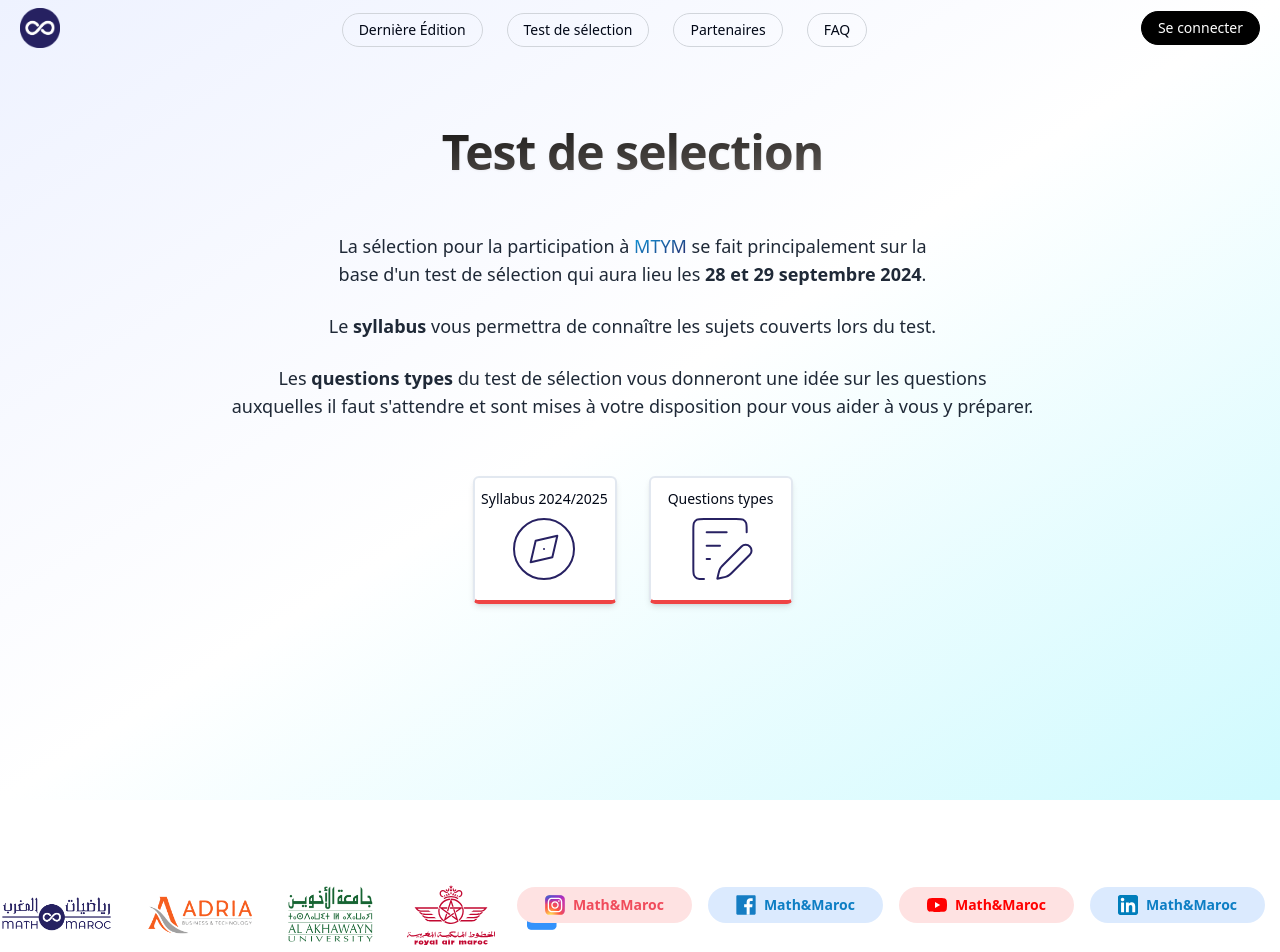
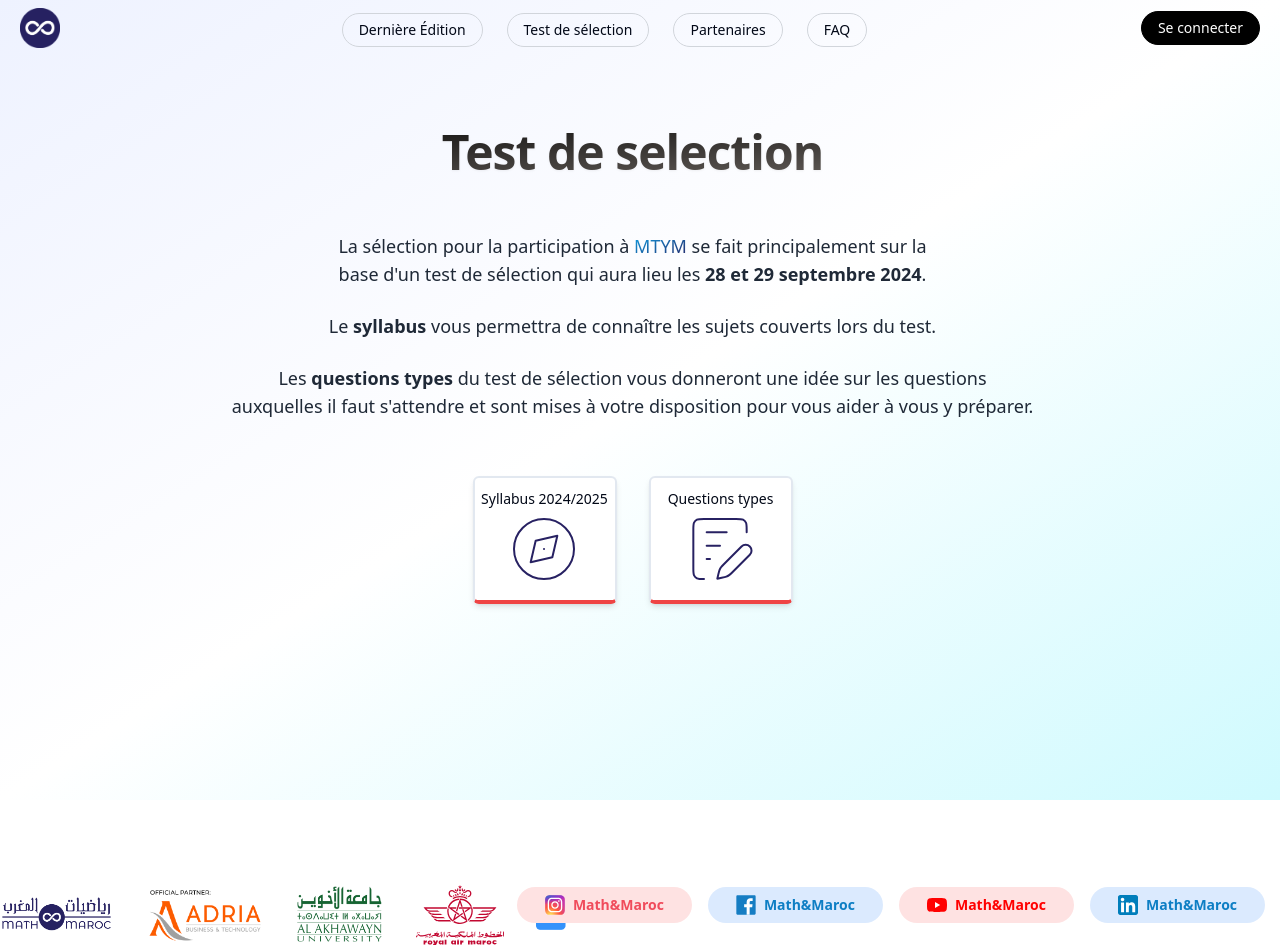
Before and after one commit to wavedevgit/fma-2025, a Next.js app in the folder front/: page /en/selection in a window 1280 px wide. Shown: the top 952 px of the page. Built offline with nearby package versions, Linux system fonts and the light colour scheme.

Commit message:
minor updates & typos

```diff
--- a/front/src/app/[lang]/application/form/steps/upload-step.tsx
+++ b/front/src/app/[lang]/application/form/steps/upload-step.tsx
@@ -154,7 +154,7 @@ export const UploadStep = ({
             return (
               <FormItem>
                 <FormLabel>Règlement signé par l&apos;élève et le tuteur légal
-                  (<Link className="text-blue-500 underline" href='https://drive.google.com/file/d/1vbC98AXIDK_Mn8lsS-NhhWX3VTKEODKx/view?usp=drive_link' target="_blank">fichier</Link>)
+                  (<Link className="text-blue-500 underline" href='https://drive.google.com/file/d/16yx363zCnFXsvlsl6s5I-dCkCq8FlvQw/view?usp=sharing' target="_blank">fichier</Link>)
                   .<RequiredAsterisk /></FormLabel>
                 <FormControl>
                   <Input
--- a/front/src/app/[lang]/faq/page.tsx
+++ b/front/src/app/[lang]/faq/page.tsx
@@ -85,7 +85,7 @@ export default function FAQPage() {
         <AccordionItem value="item-7">
           <AccordionTrigger>Est-ce que la compétition est réservée aux élèves du lycée publique ?</AccordionTrigger>
           <AccordionContent className="text-gray-700">
-          Oui, tous les élèves du lycée peuvent s&apos;inscrire incluant lycée publique, privé ou bien mission étrangère.
+          Non, tous les élèves du lycée peuvent s&apos;inscrire incluant lycée publique, privé ou bien mission étrangère.
           </AccordionContent>
         </AccordionItem>
 
--- a/front/src/app/[lang]/layout.tsx
+++ b/front/src/app/[lang]/layout.tsx
@@ -15,7 +15,7 @@ export async function generateStaticParams() {
 }
 
 export const metadata = {
-  title: "Math&Maroc Competition",
+  title: "MTYM",
   description: "",
 };
 
--- a/front/src/app/[lang]/selection/page.tsx
+++ b/front/src/app/[lang]/selection/page.tsx
@@ -50,7 +50,7 @@ export default function SelectionPage() {
               </div>
             </Link>
 
-            <Link href='#' target="_blank">
+            <Link href='https://drive.google.com/file/d/1LoMTILi7YbOp11FdCioLDpyR5smT7m7i/view?usp=sharing' target="_blank">
               <div
                 className="h-[8rem] w-[9rem] bg-white border-b-4 border-b-red-500 border-2 shadow-md flex justify-center items-center rounded-md py-2 hover:cursor-pointer"
               >
--- a/front/src/components/layout/footer.tsx
+++ b/front/src/components/layout/footer.tsx
@@ -17,9 +17,9 @@ const Footer = () => {
           style={{height: isMobile ? 'auto' : '40px', width: 'auto'}}
         />
         <img
-          src="/adria.png"
+          src="/adria_official_partner.png"
           alt="M&M logo"
-          style={{height: isMobile ? 'auto' : '40px', width: 'auto'}}
+          style={{height: isMobile ? 'auto' : '60px', width: 'auto'}}
         />
         <img
           src="/akhawayn.png"
--- a/front/src/components/layout/navbar.tsx
+++ b/front/src/components/layout/navbar.tsx
@@ -72,9 +72,10 @@ export default function NavBar({ lang }: { lang: string }) {
   }, [])
 
   useEffect(() => {
-    if (userData) {
-      setIsLoading(false);
+    if (!userData) {
+      localStorage.removeItem('access_token');
     }
+    setIsLoading(false);
   }, [userData])
 
   const onMenuClick = (href: string) => {
```
